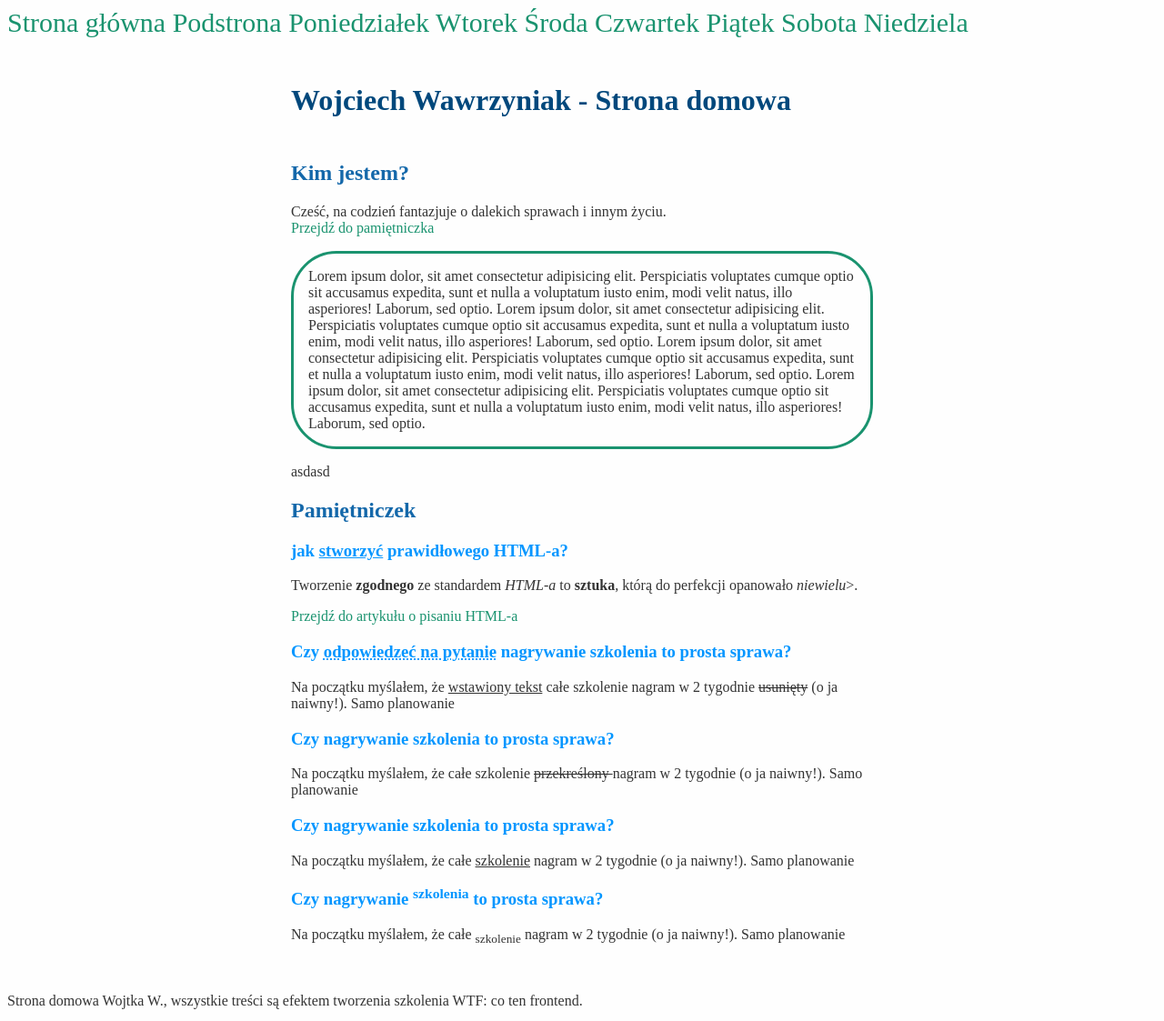
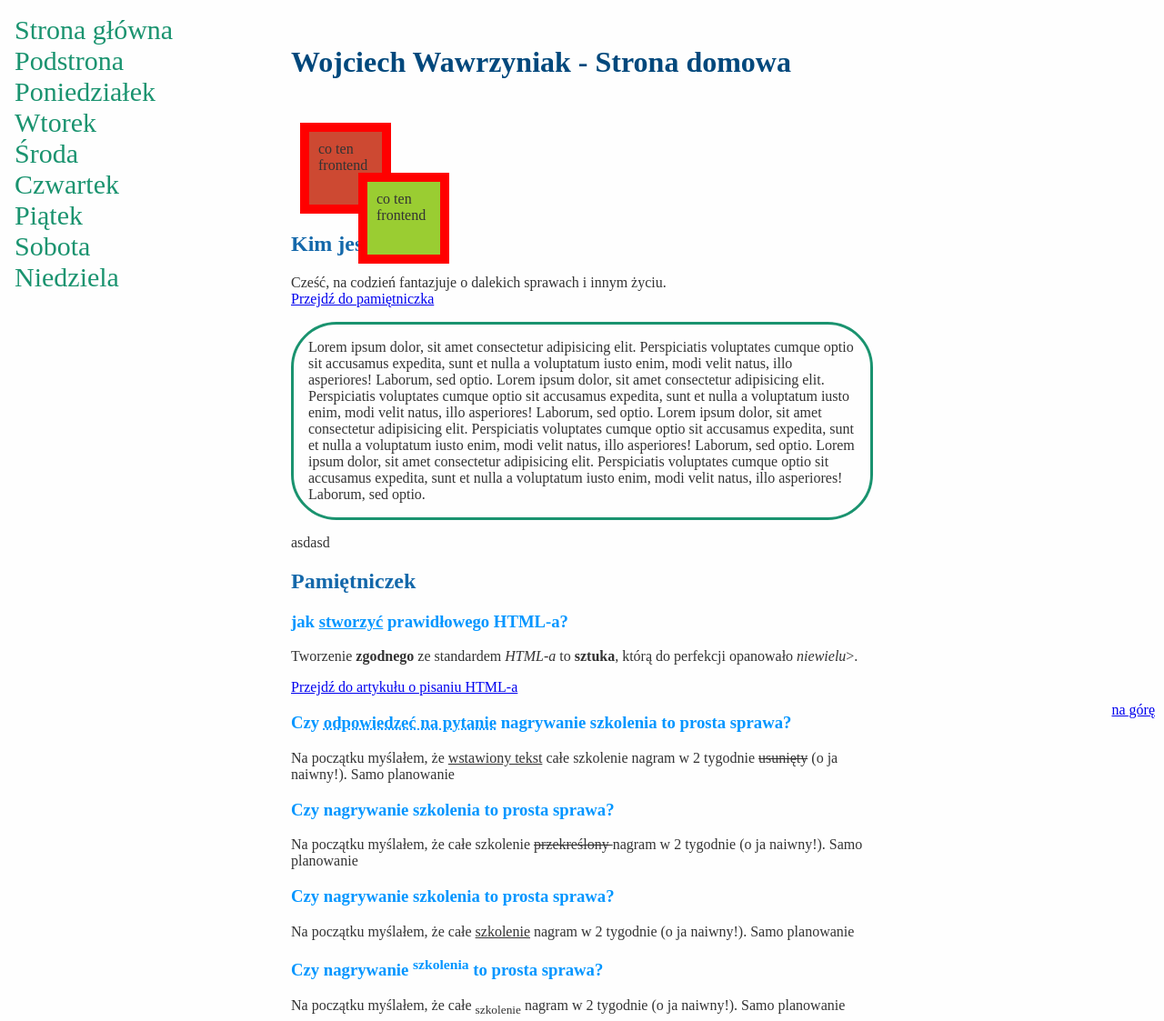
Before and after one commit to Dishvater/homepage, a plain HTML site: page index.html in a window 1280 px wide. Shown: the top 1123 px of the page at 91% size. Drawn offline with Linux system fonts and the light colour scheme.

Commit message:
feat: bem & dom

```diff
--- a/index.html
+++ b/index.html
@@ -10,23 +10,25 @@
 </head>
 
 <body>
-	<header class="mainHeader">
-		<a class="link" href="index.html">Strona główna</a>
-		<a class="link" href="podstrona.html">Podstrona</a>
-		<a class="link" href="poniedzialek.html">Poniedziałek</a>
-		<a class="link" href="Wtorek.html">Wtorek</a>
-		<a class="link" href="Środa.html">Środa</a>
-		<a class="link" href="Czwartek.html">Czwartek</a>
-		<a class="link" href="Piątek.html">Piątek</a>
-		<a class="link" href="Sobota.html">Sobota</a>
-		<a class="link" href="Niedziela.html">Niedziela</a>
+	<header id="top" class="mainHeader">
+		<a class="navigation__link" href="index.html">Strona główna</a><br>
+		<a class="navigation__link" href="podstrona.html">Podstrona</a><br>
+		<a class="navigation__link" href="poniedzialek.html">Poniedziałek</a><br>
+		<a class="navigation__link" href="Wtorek.html">Wtorek</a><br>
+		<a class="navigation__link" href="Środa.html">Środa</a><br>
+		<a class="navigation__link" href="Czwartek.html">Czwartek</a><br>
+		<a class="navigation__link" href="Piątek.html">Piątek</a><br>
+		<a class="navigation__link" href="Sobota.html">Sobota</a><br>
+		<a class="navigation__link" href="Niedziela.html">Niedziela</a><br>
 	</header>
 	<main>
 		<h1 class="title">
 			Wojciech Wawrzyniak - Strona domowa
 		</h1>
 		<section class="about">
-			<h2 class="sectionHeader" id="sec3">Kim jestem?</h2>
+			<div class="box">co ten frontend</div>
+			<div class="boxTest">co ten frontend</div>
+			<h2 class="about__Header" id="sec3">Kim jestem?</h2>
 			<p>
 				Cześć, na codzień fantazjuje o dalekich sprawach i innym życiu.
 				<br>
@@ -39,8 +41,8 @@
 			</p>
 			<span>asdasd</span>
 		</section>
-		<section>
-			<h2  class="diaryHeader" id="pamietniczek">Pamiętniczek</h2>
+		<section class="diary">
+			<h2  class="diary__Header" id="pamietniczek">Pamiętniczek</h2>
 			<section>
 				<h3 class="thirdHeader">jak <u>stworzyć</u> prawidłowego HTML-a?</h3>
 				<p>Tworzenie <b>zgodnego</b> ze standardem <i>HTML-a</i> to <strong>sztuka</strong>, którą do perfekcji
@@ -76,7 +78,7 @@
 		</section>
 	</main>
 	<footer>
-		Strona domowa Wojtka W., wszystkie treści są efektem tworzenia szkolenia WTF: co ten frontend.
+		<a href="#top" class="top">na górę</a>Strona domowa Wojtka W., wszystkie treści są efektem tworzenia szkolenia WTF: co ten frontend.
 	</footer>
 	<script src="main.js">
 	</script>
--- a/main.js
+++ b/main.js
@@ -1,8 +1,2 @@
-console.log('siema!');
-const name = 'wojtek';
-const age = 33;
-console.log(name);
-console.log(age);
-console.log(`Nazywam się ${name} i mam ${age} lata`);
-console.log(`${name} ${age}`);
-alert('Witajcie na mojej stronie');
+const heading = document.querySelector('.heading');
+console.log(heading);
--- a/style.css
+++ b/style.css
@@ -11,9 +11,14 @@ body {
 .mainHeader {
     color: #00487c;
     font-size: 30px;
+    position: fixed;
+    top: 0;
+    left: 0;
+    box-sizing: border-box;
+    padding: 16px;
 }
 
-.sectionHeader, .diaryHeader {
+.about__Header, .diary__Header {
     color: #1468aa;
 }
 
@@ -25,7 +30,7 @@ h3 {
     color: #0496ff;
 }
 
-.link {
+.navigation__link {
     color: #1a936f;
     text-decoration: none;
 }
@@ -33,6 +38,7 @@ h3 {
 .about {
     width: 50vw;
     max-width: 700px;
+    position: relative;
 
 }
 
@@ -49,3 +55,41 @@ main {
     max-width: 700px;
     margin: 50px auto;
 }
+
+.box, .boxTest {
+    width: 100px;
+    height: 100px;
+    background: yellowgreen;
+    padding: 10px;
+    border: solid 10px red;
+    margin: 10px;
+    position: fixed;
+    box-sizing: border-box;
+    top: 50px;
+    left: 100px;
+    z-index: 1;
+    position: sticky;
+}
+
+.box {
+    z-index: 2;
+    position: fixed;
+    left: 30%;
+    top: 180px;
+}
+
+.boxTest {
+    width: 100px;
+    height: 100px;
+    background: rgb(205, 73, 50);
+    padding: 10px;
+    border: solid 10px red;
+    margin: 10px;
+    box-sizing: border-box;
+}
+
+.top {
+    position: fixed;
+    right: 10px;
+    bottom: 10px;
+}
```
